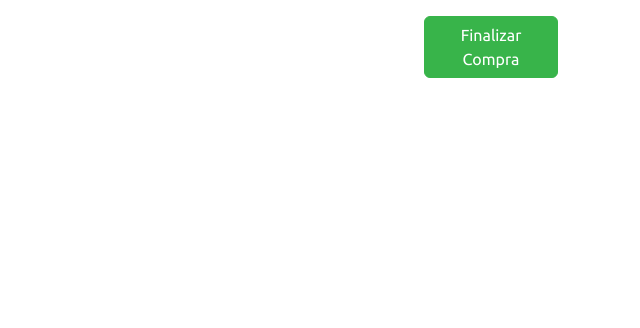
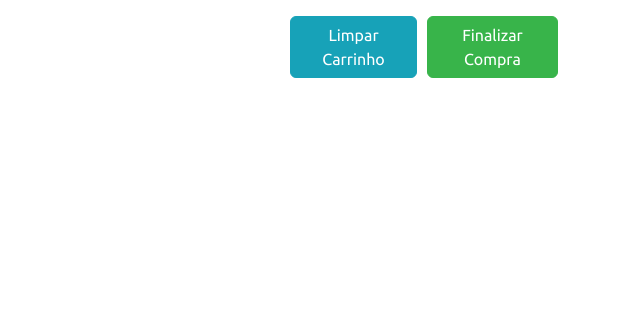
Before and after one commit to joystick2707/Loja-de-Carros, a PHP site: page /paginaCompra.php?id=1 in a window 1280 px wide. Shown: the part 472-800 px from the top of the page, without its empty margins (640-1280 px from the left). Run offline with PHP 8.4, Linux system fonts and the light colour scheme; tables that the repository leaves empty hold one stand-in row (values such as "Sample post"); some libraries are stand-ins or nearby versions.

Commit message:
pagina de compra com botao de limpar carrinho

```diff
--- a/paginaCompra.php
+++ b/paginaCompra.php
@@ -1,7 +1,25 @@
 <?php
     include 'conexao.php';
 
-    // limpa o carrinho
+    //limpa carrinho
+    if(isset($_POST['limparCarrinho'])){
+        $sql = "DELETE FROM carrinho";
+        $resultado = $conn->query($sql);
+        echo "<script>
+                            document.addEventListener('DOMContentLoaded', function() {
+                                Swal.fire({
+                                    title: 'Carrinho Vazio!',
+                                    text: 'Carrinho esvaziado com sucesso!',
+                                    icon: 'success',
+                                    confirmButtonText: 'OK'
+                                }).then(() => {
+                                    window.location.href = 'paginaCompra.php';
+                                });
+                            });
+                          </script>";
+    }
+
+    // limpa o carrinho apos a compra
     if (isset($_POST['finalizar_compra'])) {
         // Verifica se há itens no carrinho
         $verificaCarrinho = "SELECT COUNT(*) AS total FROM carrinho";
@@ -115,6 +133,7 @@
     <link rel="stylesheet" href="https://cdnjs.cloudflare.com/ajax/libs/font-awesome/6.5.0/css/all.min.css">
     <link id="themeLink" href="https://bootswatch.com/5/united/bootstrap.min.css" rel="stylesheet">
     <link href="https://bootswatch.com/5/united/bootstrap.min.css" rel="stylesheet">
+    <link rel="stylesheet" href="src/style/paginaCompra.css">
 </head>
 <body>
 <header class="header">
@@ -186,9 +205,11 @@
                 </tbody>
             </table>
         </div>
-        <form method="post" action="paginaCompra.php" style="margin-left: 88%;">
+        <form method="post" action="paginaCompra.php" style="margin-left: 76%; display: flex; gap: 10px;">
+            <button class="btn btn-info" type="submit" name="limparCarrinho">Limpar Carrinho</button>
             <button class="btn btn-success" type="submit" name="finalizar_compra">Finalizar Compra</button>
         </form>
+
 
     </div>
 </main>
```
